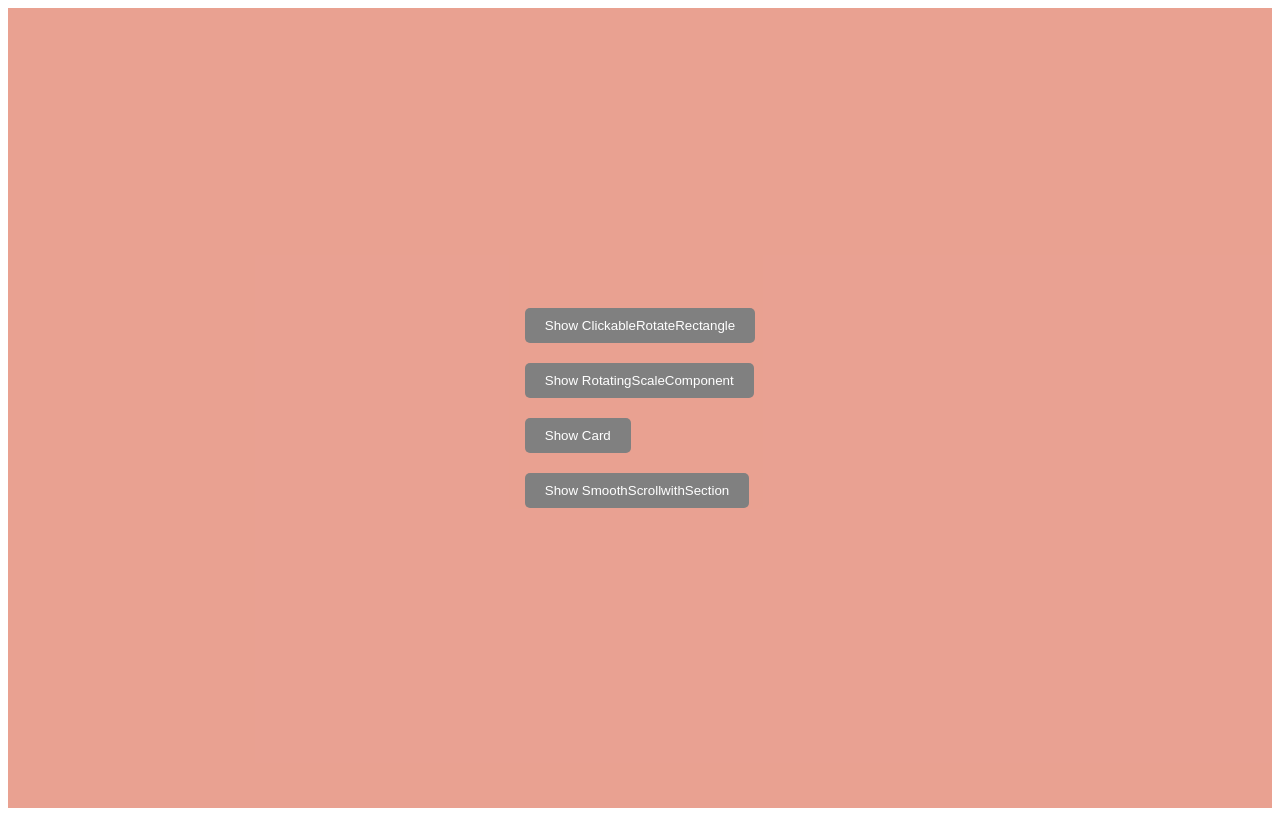
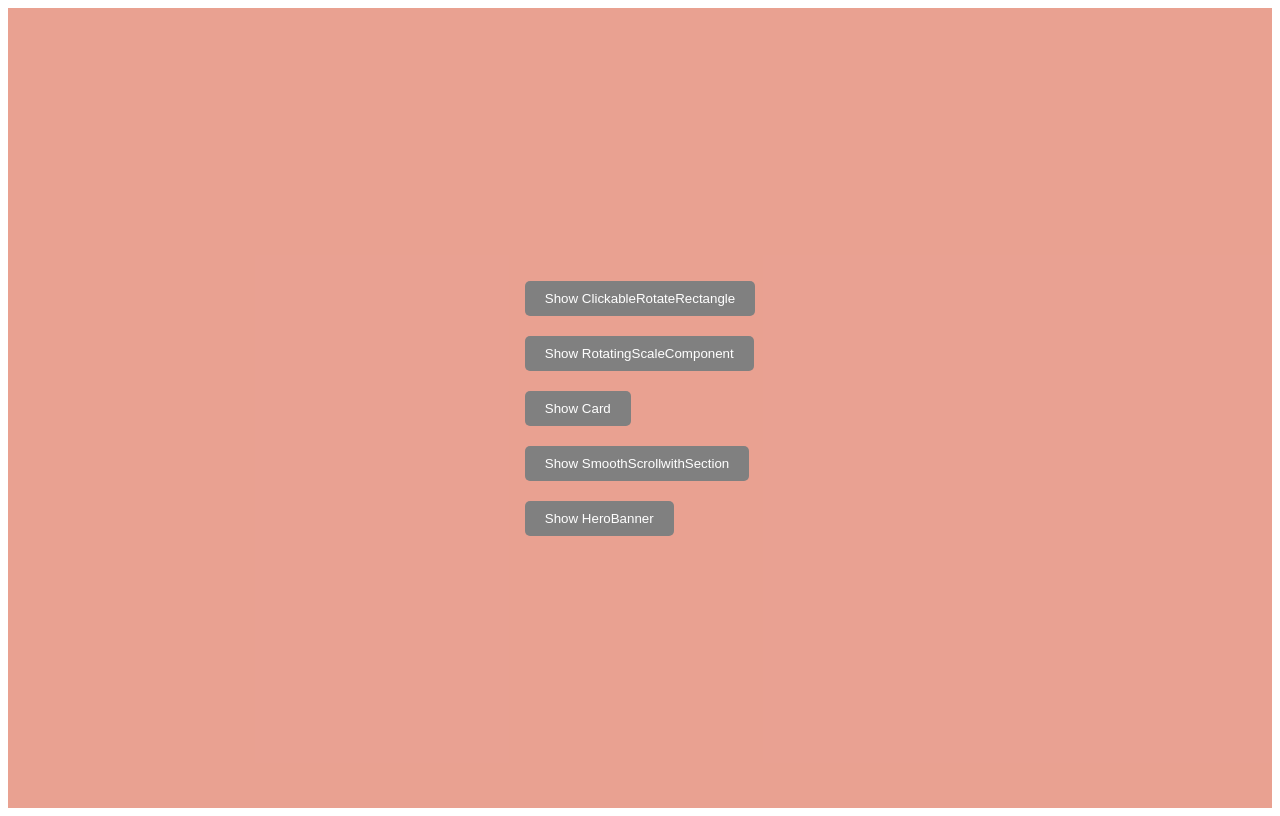
Before and after one commit to murphybread/next-quest, a Next.js app: page / in a window 1280 px wide. Built offline with nearby package versions, Linux system fonts and the light colour scheme.

Commit message:
feat: add Herobanner in homepage

```diff
--- a/src/app/page.tsx
+++ b/src/app/page.tsx
@@ -6,6 +6,7 @@ import DynamicButton from "@components/DynamicButton";
 import RotatingScaleComponent from "@components/RotatingScaleComponent";
 import Card from "@components/Card";
 import SmoothScrollwithSection from "@components/SmoothScrollwithSection";
+import HeroBanner from "@components/HeroBanner";
 
 const Page: React.FC = () => {
   return (
@@ -32,6 +33,12 @@ const Page: React.FC = () => {
         componentName="SmoothScrollwithSection"
         index={3}
       ></DynamicButton>
+
+      <DynamicButton
+        component={HeroBanner}
+        componentName="HeroBanner"
+        index={4}
+      ></DynamicButton>
     </div>
   );
 };
--- a/src/components/HeroBanner.tsx
+++ b/src/components/HeroBanner.tsx
@@ -98,4 +98,9 @@ const HeroBanner = () => {
   );
 };
 
+(HeroBanner as any).description = `
+1. 자동으로 5초마다 다음 슬라이들 이동
+2. 오른쪽 아래의 좌우 버튼을 통해 next, prev 슬라이드 이동
+`;
+
 export default HeroBanner;
```
